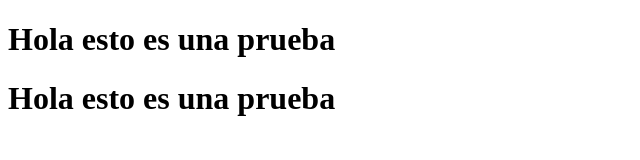
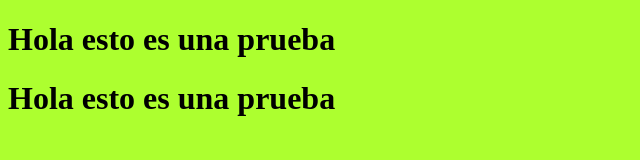
Before and after one commit to cristianjosecabrera/prueba, a plain HTML site: page index.html in a window 1280 px wide. Shown: the whole page, without its empty margins (0-640 px from the left). Drawn offline with Linux system fonts and the light colour scheme.

Commit message:
cambio color de fondo

```diff
--- a/index.html
+++ b/index.html
@@ -4,8 +4,9 @@
 	<meta charset="utf-8">
 	<meta name="viewport" content="width=device-width, initial-scale=1">
 	<title> Prueba página web</title>
+
 </head>
-<body>
+<body style="background-color: greenyellow;">
 	<h1>Hola esto es una prueba</h1>
 	<h1>Hola esto es una prueba</h1>
 
```
